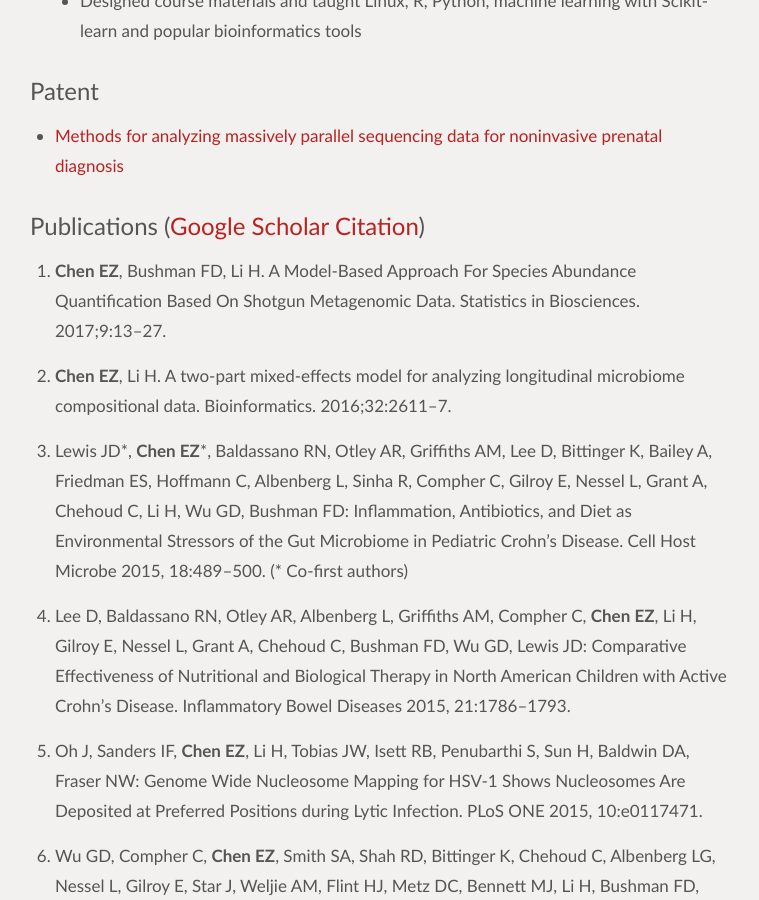
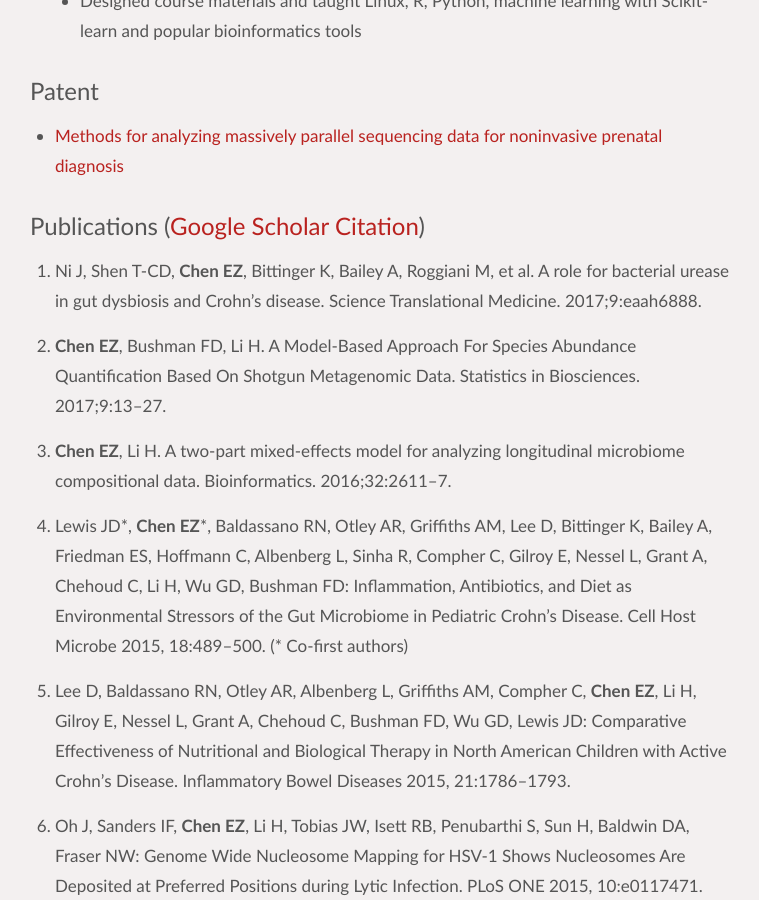
Before and after one commit to chvlyl/chvlyl.github.io, a Jekyll site: the page built from cv/index.md, in a window 1280 px wide and 900 px high, scrolled down 673 px. Shown: the whole window, without its empty margins (260-1019 px from the left). Built offline with Jekyll 4.4.1, drawn with Linux system fonts in a browser that asks for light colours.

Commit message:
add new paper

```diff
--- a/cv/index.md
+++ b/cv/index.md
@@ -24,6 +24,8 @@ title: Eric Z Chen
 * [Methods for analyzing massively parallel sequencing data for noninvasive prenatal diagnosis ](http://www.google.com/patents/EP2825991A4?cl=en)
 
 ## Publications ([Google Scholar Citation](https://scholar.google.com/citations?hl=en&user=7mrZzpYAAAAJ&view_op=list_works&sortby=pubdate))
+
+15. Ni J, Shen T-CD, **Chen EZ**, Bittinger K, Bailey A, Roggiani M, et al. A role for bacterial urease in gut dysbiosis and Crohn's disease. Science Translational Medicine. 2017;9:eaah6888.
 
 14. **Chen EZ**, Bushman FD, Li H. A Model-Based Approach For Species Abundance Quantification Based On Shotgun Metagenomic Data. Statistics in Biosciences. 2017;9:13–27.
 
```
